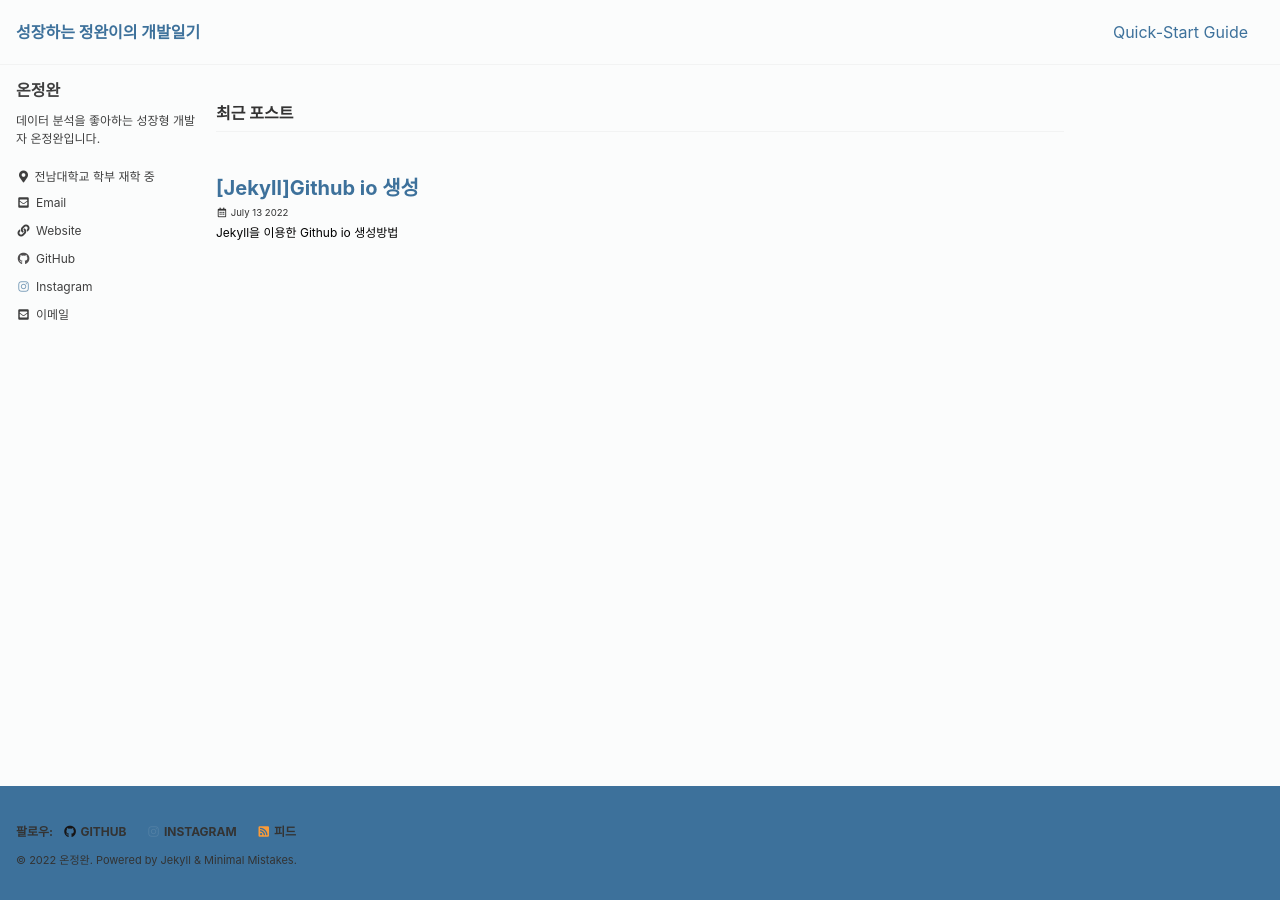
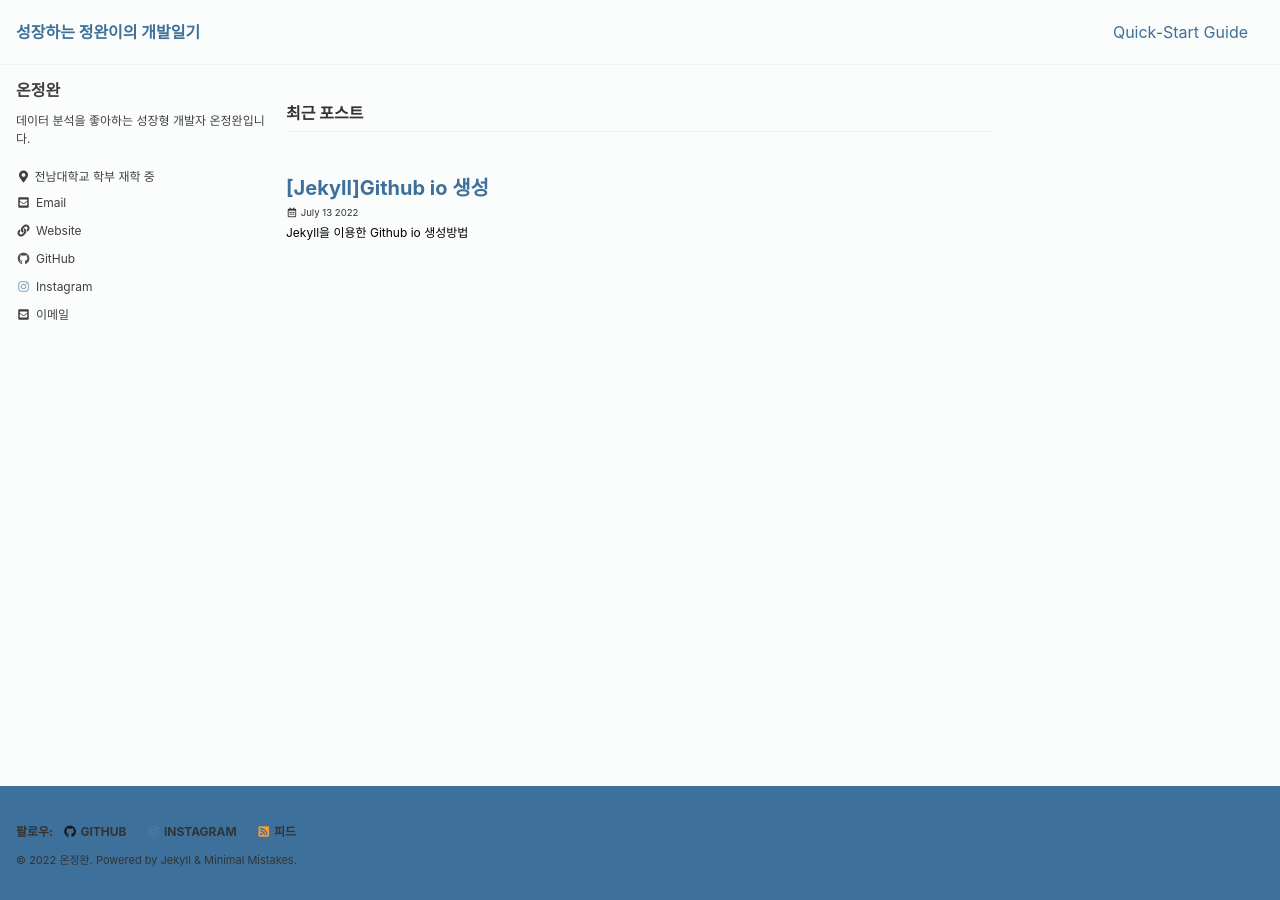
Before and after one commit to On-JungWoan/On-JungWoan.github.io, a Jekyll site: the page built from index.html, in a window 1280 px wide. Built offline with Jekyll 4.4.1, drawn with Linux system fonts in a browser that asks for light colours; cached includes are drawn as plain includes; the list of posts is cut into pages by our own code.

Commit message:
Update _variables.scss

```diff
--- a/_sass/minimal-mistakes/_variables.scss
+++ b/_sass/minimal-mistakes/_variables.scss
@@ -156,8 +156,8 @@
    ========================================================================== */
 
 $right-sidebar-width-narrow: 100px !default; // 200px
-$right-sidebar-width: 200px !default;        // 300px
-$right-sidebar-width-wide: 250px !default;   // 400px
+$right-sidebar-width: 270px !default;        // 300px
+$right-sidebar-width-wide: 350px !default;   // 400px
 
 /*
    Other
```
